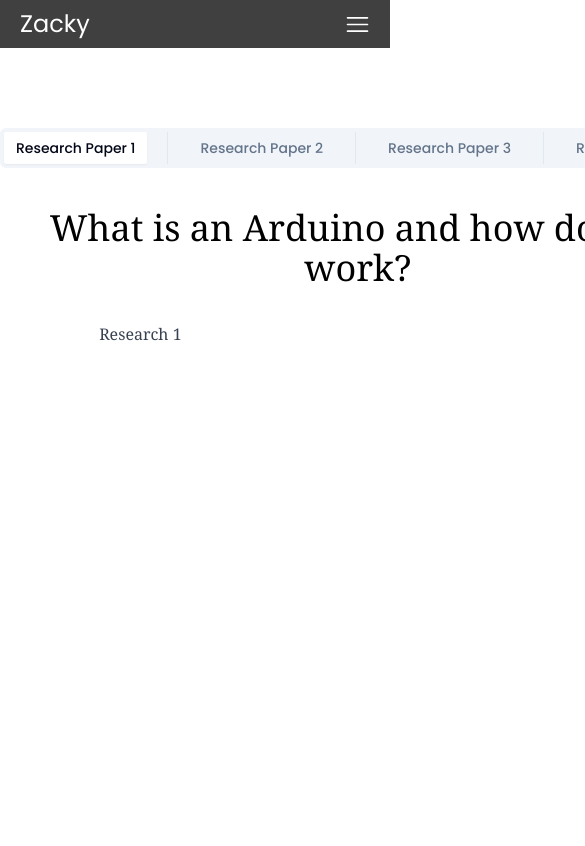
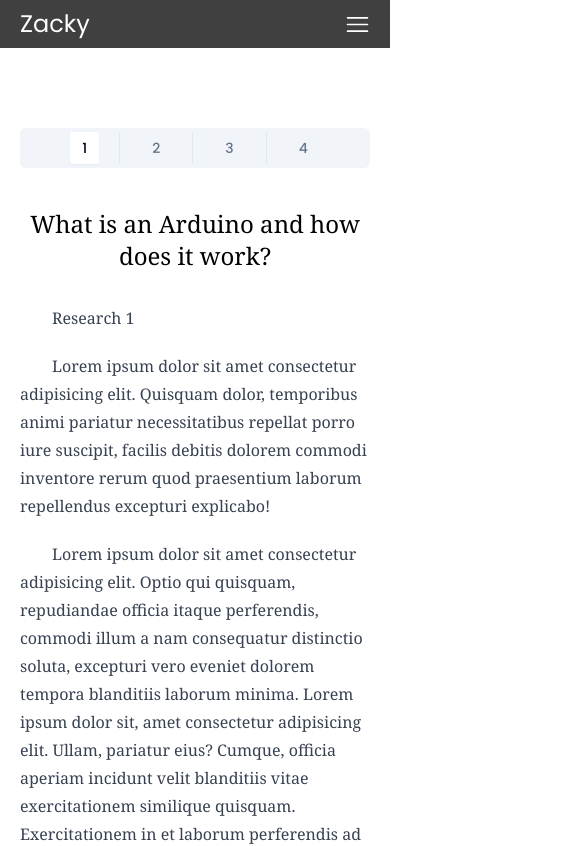
Before and after one commit to VaitVhat52/20time, a Next.js app: page /research in a window 390 px wide. Shown: the top 846 px of the page, 585 px wide, since content can reach past the window. Built offline with nearby package versions, Linux system fonts and the light colour scheme.

Commit message:
Update page.jsx

```diff
--- a/src/app/research/page.jsx
+++ b/src/app/research/page.jsx
@@ -6,6 +6,13 @@
 const research = () => {
   const research1 = `
   Research 1
+
+  Lorem ipsum dolor sit amet consectetur adipisicing elit. Quisquam dolor, temporibus animi pariatur necessitatibus repellat porro iure suscipit, facilis debitis dolorem commodi inventore rerum quod praesentium laborum repellendus excepturi explicabo!
+
+  Lorem ipsum dolor sit amet consectetur adipisicing elit. Optio qui quisquam, repudiandae officia itaque perferendis, commodi illum a nam consequatur distinctio soluta, excepturi vero eveniet dolorem tempora blanditiis laborum minima. Lorem ipsum dolor sit, amet consectetur adipisicing elit. Ullam, pariatur eius? Cumque, officia aperiam incidunt velit blanditiis vitae exercitationem similique quisquam. Exercitationem in et laborum perferendis ad eos rerum aliquam.
+  Lorem ipsum dolor sit amet consectetur adipisicing elit. Eveniet ut architecto consequuntur. Exercitationem, deleniti. Cupiditate aliquam minus voluptates, illum aperiam a, fugiat facere quidem quaerat adipisci aspernatur dolorem, quia autem?
+
+  Lorem ipsum dolor sit amet consectetur adipisicing elit. Sapiente expedita eaque accusantium quibusdam eius molestiae non repellendus error repellat totam quas, cum reprehenderit, laudantium molestias porro aliquid soluta perferendis dicta.
   `;
 
   const research2 = `
@@ -22,7 +29,7 @@
 
   return (
     <div className="flex mx-auto mt-20 mb-8">
-      <Tabs defaultValue="1">
+      <Tabs className="hidden md:block" defaultValue="1">
         <TabsList className="gap-5 mb-8">
           <TabsTrigger value="1">Research Paper 1</TabsTrigger>
           <Separator orientation="vertical" />
@@ -65,6 +72,49 @@
           </Markdown>
         </TabsContent>
       </Tabs>
+      <Tabs className="block md:hidden mx-5" defaultValue="1">
+        <TabsList className="gap-5 mb-8 mx-auto w-full">
+          <TabsTrigger value="1">1</TabsTrigger>
+          <Separator orientation="vertical" />
+          <TabsTrigger value="2">2</TabsTrigger>
+          <Separator orientation="vertical" />
+          <TabsTrigger value="3">3</TabsTrigger>
+          <Separator orientation="vertical" />
+          <TabsTrigger value="4">4</TabsTrigger>
+        </TabsList>
+        <TabsContent value="1">
+          <h2 className="font-serif text-2xl pb-8 text-center">
+            What is an Arduino and how does it work?
+          </h2>
+          <Markdown className="font-serif prose indent-8 mx-auto">
+            {research1}
+          </Markdown>
+        </TabsContent>
+        <TabsContent value="2">
+          <h2 className="font-serif text-2xl pb-8 text-center">
+            Research Paper 2 Coming Soon!
+          </h2>
+          <Markdown className="font-serif prose indent-8 mx-auto">
+            {research2}
+          </Markdown>
+        </TabsContent>
+        <TabsContent value="3">
+          <h2 className="font-serif text-2xl pb-8 text-center">
+            Research Paper 3 Coming Soon!
+          </h2>
+          <Markdown className="font-serif prose indent-8 mx-auto">
+            {research3}
+          </Markdown>
+        </TabsContent>
+        <TabsContent value="4">
+          <h2 className="font-serif text-2xl pb-8 text-center">
+            Research Paper 4 Coming Soon!
+          </h2>
+          <Markdown className="font-serif prose indent-8 mx-auto">
+            {research4}
+          </Markdown>
+        </TabsContent>
+      </Tabs>
     </div>
   );
 };
```
